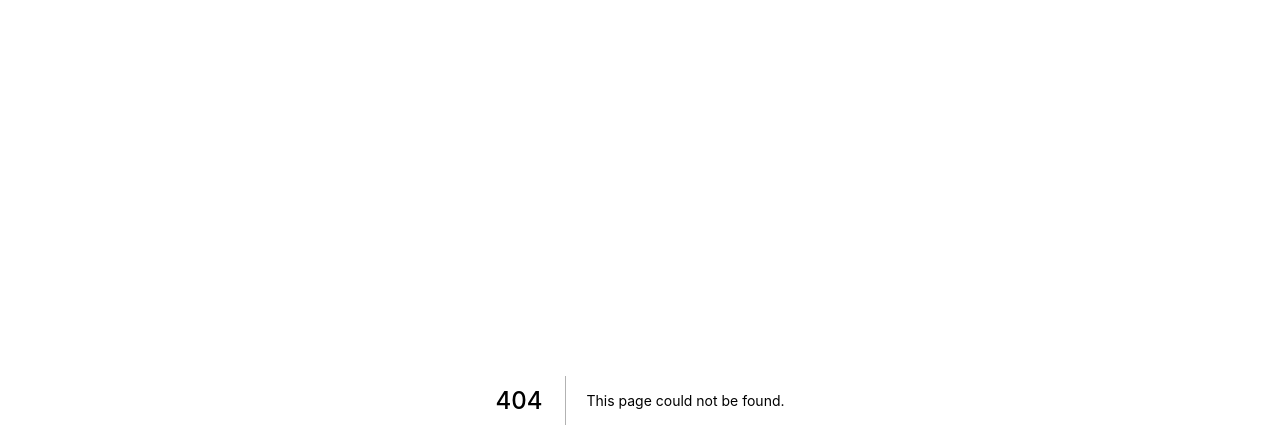
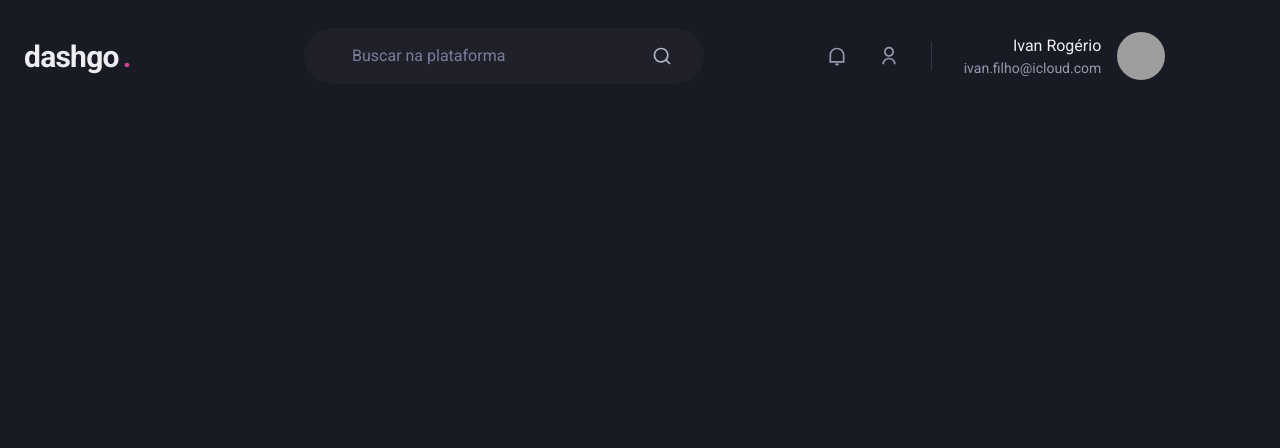
Before and after one commit to ivanrogeriio/dashgo, a Next.js app: page /dashboard in a window 1280 px wide. Before the commit this address had no page. Shown: the top 448 px of the page. Built offline with nearby package versions, Linux system fonts and the light colour scheme; grey boxes are pictures that could not be loaded.

Commit message:
Página inicial e componente de header criado

```diff
--- /dev/null
+++ b/src/components/Header/Header.tsx
@@ -0,0 +1,88 @@
+import { Flex, Icon, Input, HStack, Text, Box, Avatar } from '@chakra-ui/react';
+import { RiNotificationLine, RiSearchLine, RiUserLine } from 'react-icons/ri';
+
+export default function Header() {
+	return (
+		<Flex
+			as={'header'}
+			h={'20'}
+			w={'100%'}
+			maxW={1480}
+			mx={'auto'}
+			my={'4'}
+			px={'6'}
+			align={'center'}
+		>
+			{/* LOGO */}
+			<Text
+				w={'64'}
+				fontSize={'3xl'}
+				fontWeight={'bold'}
+				letterSpacing={'tight'}
+			>
+				dashgo
+				<Text as={'span'} ml={'1'} color={'pink.500'}>
+					.
+				</Text>
+			</Text>
+
+			{/* SEARCH BOX */}
+			<Flex
+				as={'label'}
+				maxW={400}
+				flex={'1'}
+				alignItems={'center'}
+				alignSelf={'center'}
+				px={'8'}
+				py={'4'}
+				ml={'6'}
+				color={'gray.200'}
+				bg={'gray.800'}
+				borderRadius={'full'}
+				pos={'relative'}
+			>
+				<Input
+					color={'gray.50'}
+					variant={'unstyled'}
+					placeholder={'Buscar na plataforma'}
+					_placeholder={{
+						color: 'gray.400',
+					}}
+					px={'4'}
+					mr={'4'}
+				/>
+				<Icon as={RiSearchLine} fontSize={'20'} />
+			</Flex>
+
+			<Flex align={'center'} mx={'auto'}>
+				<HStack
+					spacing={'8'}
+					mx={'8'}
+					pr={'8'}
+					py={'1'}
+					color={'gray.300'}
+					borderRightWidth={1}
+					borderColor={'gray.700'}
+				>
+					<Icon as={RiNotificationLine} fontSize={'20'} />
+					<Icon as={RiUserLine} fontSize={'20'} />
+				</HStack>
+
+				<Flex align={'center'}>
+					<Box mr={'4'} textAlign={'right'}>
+						<Text>Ivan Rogério</Text>
+						<Text color={'gray.300'} fontSize={'sm'}>
+							ivan.filho@icloud.com
+						</Text>
+					</Box>
+
+					<Avatar
+						size={'md'}
+						name={'Ivan Rogério'}
+						src={'https://github.com/ivanrogeriio.png'}
+					/>
+				</Flex>
+			</Flex>
+		</Flex>
+	);
+}
--- /dev/null
+++ b/src/pages/dashboard.tsx
@@ -0,0 +1,5 @@
+import Header from '../components/Header/Header';
+
+export default function dashboard() {
+	return <Header />;
+}
```
